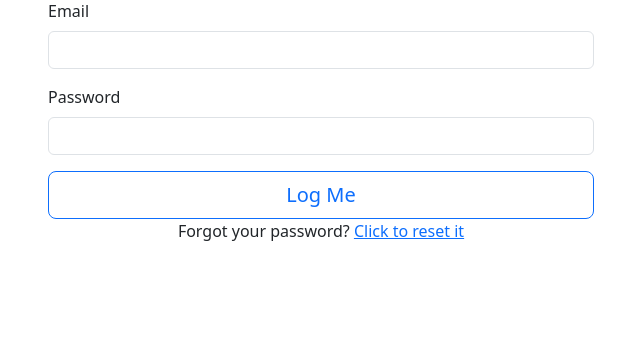
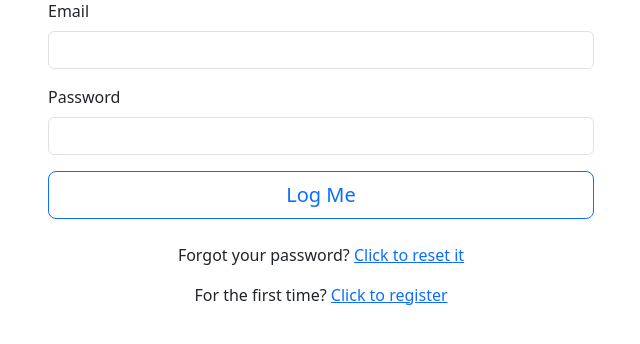
Before and after one commit to RalIlieva/flask-portfo-web-app, a Flask app: page /login in a window 1280 px wide. Shown: the part 188-532 px from the top of the page, without its empty margins (319-959 px from the left). Run offline with Flask 3, Linux system fonts and the light colour scheme; some libraries are stand-ins or nearby versions.

Commit message:
Login page - add link to register

```diff
--- a/website/templates/auth/login.html
+++ b/website/templates/auth/login.html
@@ -12,8 +12,12 @@
                     {{  form.hidden_tag() }}
                     {{ render_form(form, button_style='btn btn-outline-primary w-100 btn btn-lg') }}
             </main>
+            <br>
             <p class="text-center">Forgot your password?
                 <a href="{{ url_for('auth.reset_password_request') }}">Click to reset it</a>
+            </p>
+            <p class="text-center">For the first time?
+                <a href="{{ url_for('auth.register') }}">Click to register</a>
             </p>
         </div>
     </div>
```
